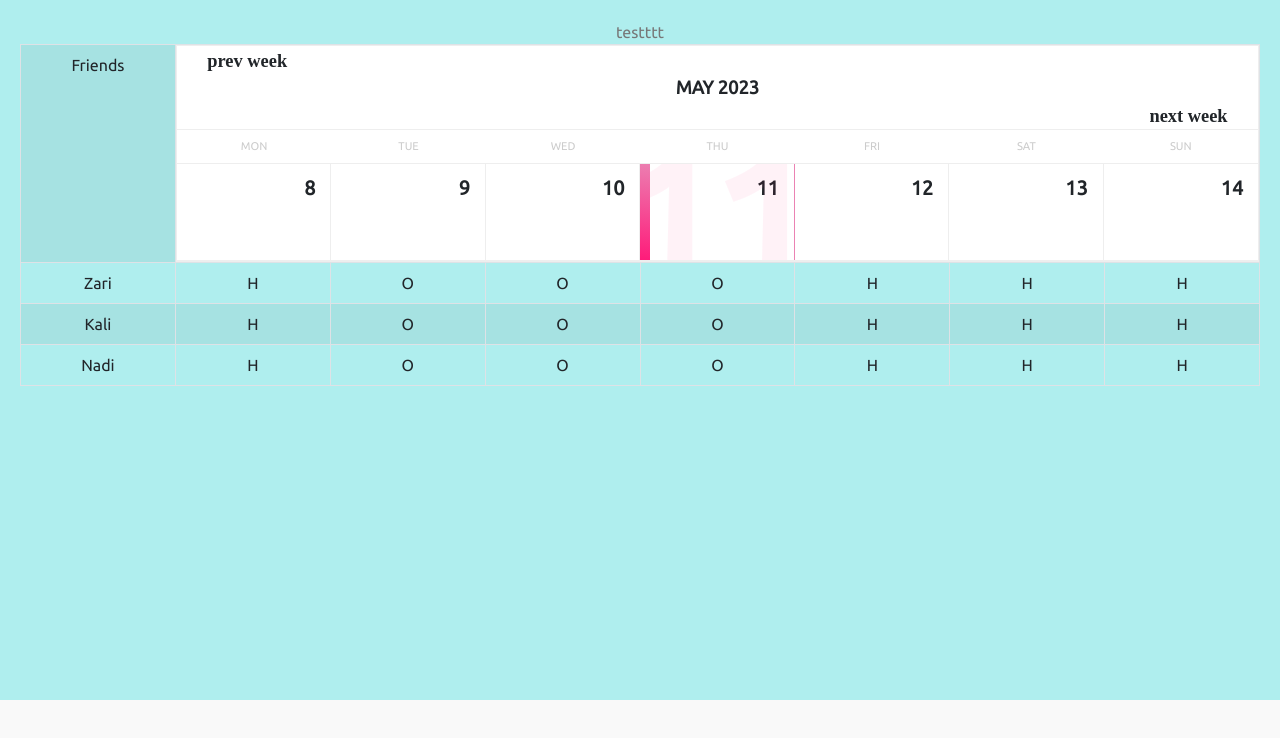
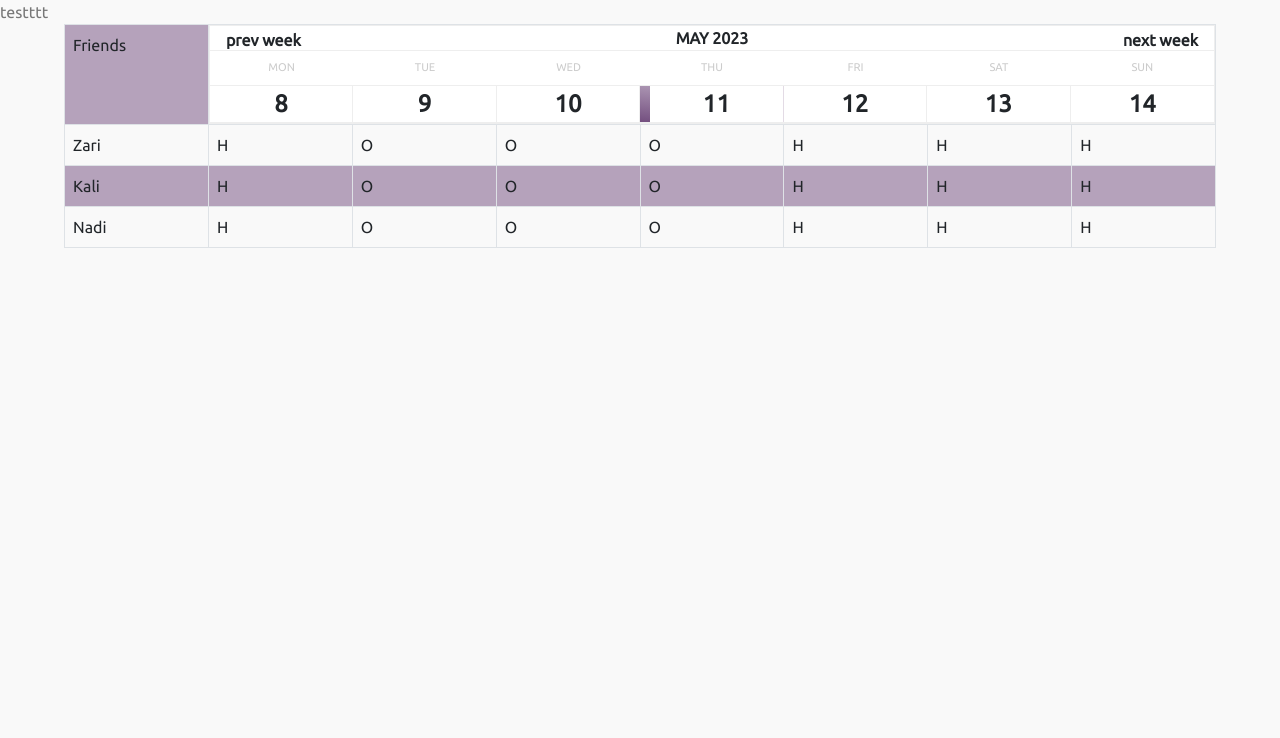
Before and after one commit to GenericSoft/GDR-Generic-Desk-Reservation, a React (Create React App) app: page / in a window 1280 px wide. Shown: the top 738 px of the page. Built offline with nearby package versions, Linux system fonts and the light colour scheme; no server answers.

Commit message:
TimeTable component style changes

```diff
--- /dev/null
+++ b/src/common/styles/_tables.scss
@@ -0,0 +1,6 @@
+@import './colors';
+@import './functions';
+
+.table-striped>tbody>tr:nth-of-type(odd)>* {
+    --bs-table-accent-bg: rgba(114, 77, 126, .5);
+}
--- a/src/common/styles/style.scss
+++ b/src/common/styles/style.scss
@@ -1,6 +1,7 @@
 @import './alerts';
 @import './typography';
 @import './buttons';
+@import './tables';
 
 #image-map-pro-editor {
     width: 100%;
--- a/src/components/TimeTableHeader/TimeTableHeader.scss
+++ b/src/components/TimeTableHeader/TimeTableHeader.scss
@@ -1,17 +1,23 @@
-.App {
-    font-family: sans-serif;
-    text-align: center;
-    min-height: 700px;
-    background-color: paleturquoise;
-    margin: 0;
-    padding: 20px;
-    width: 100%;
+@import '../../common/styles/colors';
+@import '../../common/styles/functions';
+
+// .App {
+//     font-family: sans-serif;
+//     text-align: center;
+//     min-height: 700px;
+//     background-color: paleturquoise;
+//     margin: 0;
+//     padding: 20px;
+//     width: 100%;
+//   }
+  /* FONT IMPORTS */
+  .table {
+    width: 90%;
+    margin: auto;
   }
-  /* FONT IMPORTS */
-
 
   .icon {
-    font-family: "Material Icons", serif;
+    // font-family: "Material Icons", serif;
     font-style: normal;
     display: inline-block;
     vertical-align: middle;
@@ -103,17 +109,17 @@
   }
 
   .col-start {
-    justify-content: flex-start;
+    flex: 1;
     text-align: left;
   }
 
   .col-center {
-    justify-content: center;
+    flex: 1;
     text-align: center;
   }
 
   .col-end {
-    justify-content: flex-end;
+    flex: 1;
     text-align: right;
   }
 
@@ -130,8 +136,9 @@
   .calendar .header {
     text-transform: uppercase;
     font-weight: 700;
-    font-size: 115%;
+    // font-size: 115%;
     border-bottom: 1px solid var(--border-color);
+    display: flex;
   }
 
   .calendar .header .icon {
@@ -164,13 +171,15 @@
 
   .calendar .body .cell {
     position: relative;
-    height: 4em;
+    // height: 2em;
     border-right: 1px solid var(--border-color);
     overflow: hidden;
     cursor: pointer;
     background: var(--neutral-color);
     transition: 0.25s ease-out;
     font-size: 1.5em;
+    text-align: center;
+    font-weight: bold;
   }
 
   .calendar .body .cell:hover {
@@ -185,7 +194,7 @@
   }
   .calendar .body .today {
     border-left: 10px solid transparent;
-    border-image: linear-gradient(45deg, #ff1a79 0%, #eb82b3 40%);
+    border-image: linear-gradient(45deg, $primary 0%, lighten($primary, 80%) 40%);
     border-image-slice: 1;
   }
   .calendar .body .row {
@@ -200,14 +209,14 @@
     border-right: none;
   }
 
-  .calendar .body .cell .number {
-    position: absolute;
-    font-size: 82.5%;
-    line-height: 1;
-    top: 0.75em;
-    right: 0.75em;
-    font-weight: 700;
-  }
+//   .calendar .body .cell .number {
+//     position: absolute;
+//     font-size: 82.5%;
+//     line-height: 1;
+//     top: 0.75em;
+//     right: 0.75em;
+//     font-weight: 700;
+//   }
 
   .calendar .body .disabled {
     color: var(--text-color-light);
--- a/src/components/TimeTableHeader/TimeTableHeader.tsx
+++ b/src/components/TimeTableHeader/TimeTableHeader.tsx
@@ -87,7 +87,6 @@ const Calendar = () => {
             }}
           >
             <span className="number">{formattedDate}</span>
-            <span className="bg">{formattedDate}</span>
           </div>
         );
         day = addDays(day, 1);
@@ -105,7 +104,7 @@ const Calendar = () => {
     const dateFormat = 'MMM yyyy';
 
     return (
-      <div className="header row flex-middle">
+      <div className="header">
         <div className="col col-start">
           <div className="icon" onClick={() => changeWeekHandle('prev')}>
             prev week
```
